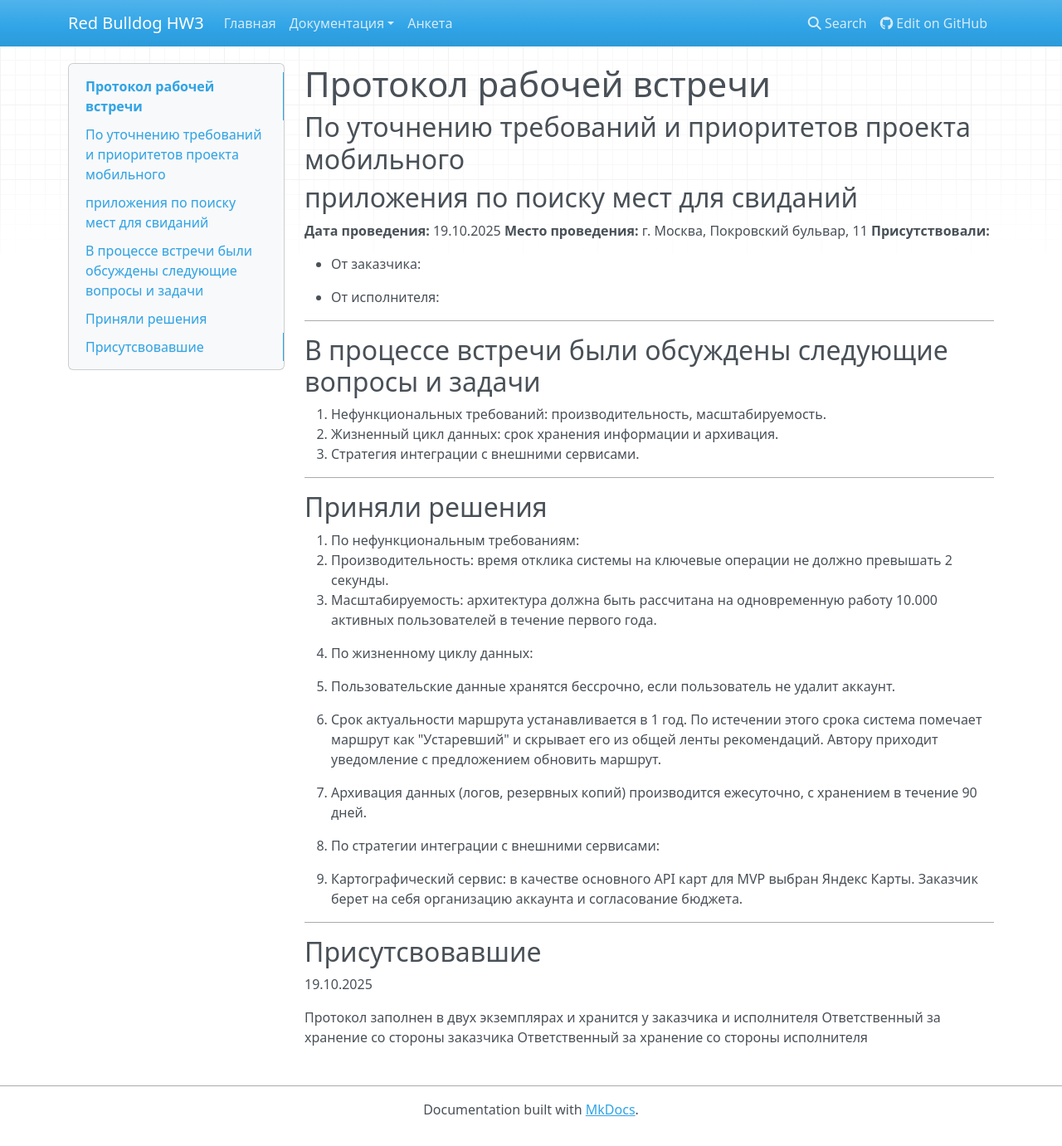
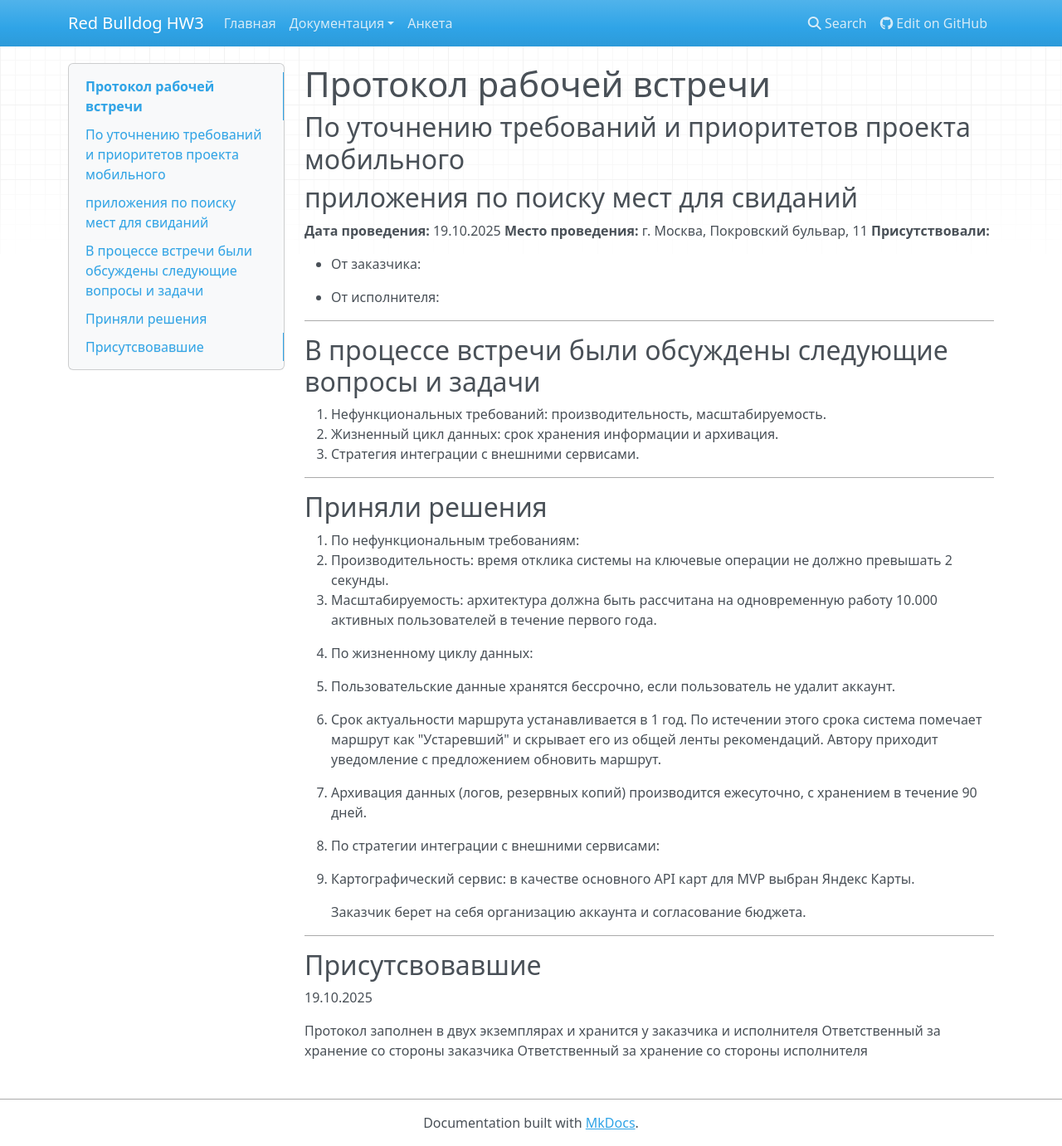
Before and after one commit to exectly7/hw3-groudyna, an MkDocs documentation site: the page built from files/content/interview-protocol.md, in a window 1280 px wide and 1381 px high. Shown: the whole window at 83% size. Built offline with MkDocs 1.6.1, drawn with Linux system fonts in a browser that asks for light colours; nearby versions of some CDN libraries; part of the change alters nothing that is shown.

Commit message:
refactor: .md style

```diff
--- a/files/content/interview-protocol.md
+++ b/files/content/interview-protocol.md
@@ -25,19 +25,23 @@
 ## Приняли решения
 
 1. По нефункциональным требованиям:
-   * Производительность: время отклика системы на ключевые операции не должно превышать 2 секунды.
-   * Масштабируемость: архитектура должна быть рассчитана на одновременную работу 10.000 активных пользователей в течение первого года.
+   - Производительность: время отклика системы на ключевые операции не должно превышать 2 секунды.
+   - Масштабируемость: архитектура должна быть рассчитана на одновременную работу 10.000 активных пользователей в течение первого года.
 
 2. По жизненному циклу данных:
 
-   * Пользовательские данные хранятся бессрочно, если пользователь не удалит аккаунт.
+   - Пользовательские данные хранятся бессрочно, если пользователь не удалит аккаунт.
 
-   *   Срок актуальности маршрута устанавливается в 1 год. По истечении этого срока система помечает маршрут как "Устаревший" и скрывает его из общей ленты рекомендаций. Автору приходит уведомление с предложением обновить маршрут.
+   - Срок актуальности маршрута устанавливается в 1 год.
+   По истечении этого срока система помечает маршрут как "Устаревший" и скрывает его из общей ленты рекомендаций.
+   Автору приходит уведомление с предложением обновить маршрут.
 
-   *   Архивация данных (логов, резервных копий) производится ежесуточно, с хранением в течение 90 дней.
+   - Архивация данных (логов, резервных копий) производится ежесуточно, с хранением в течение 90 дней.
 
 3. По стратегии интеграции с внешними сервисами:
-   *   Картографический сервис: в качестве основного API карт для MVP выбран Яндекс Карты. Заказчик берет на себя организацию аккаунта и согласование бюджета.
+   - Картографический сервис: в качестве основного API карт для MVP выбран Яндекс Карты.
+
+     Заказчик берет на себя организацию аккаунта и согласование бюджета.
 
 ---
 
```
